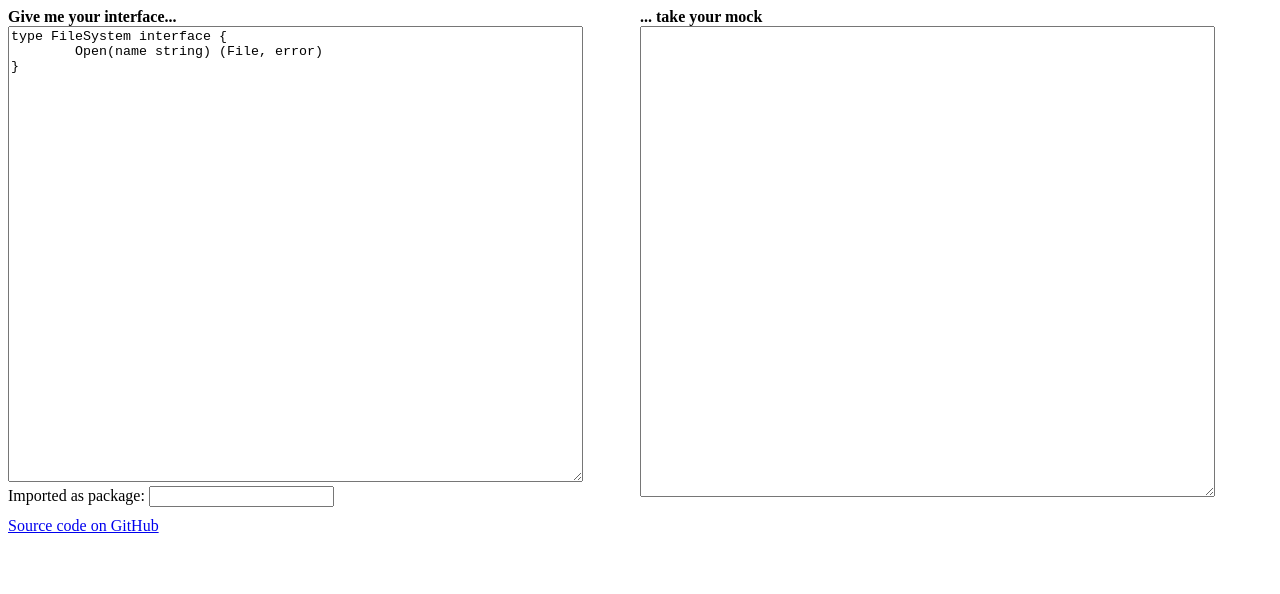
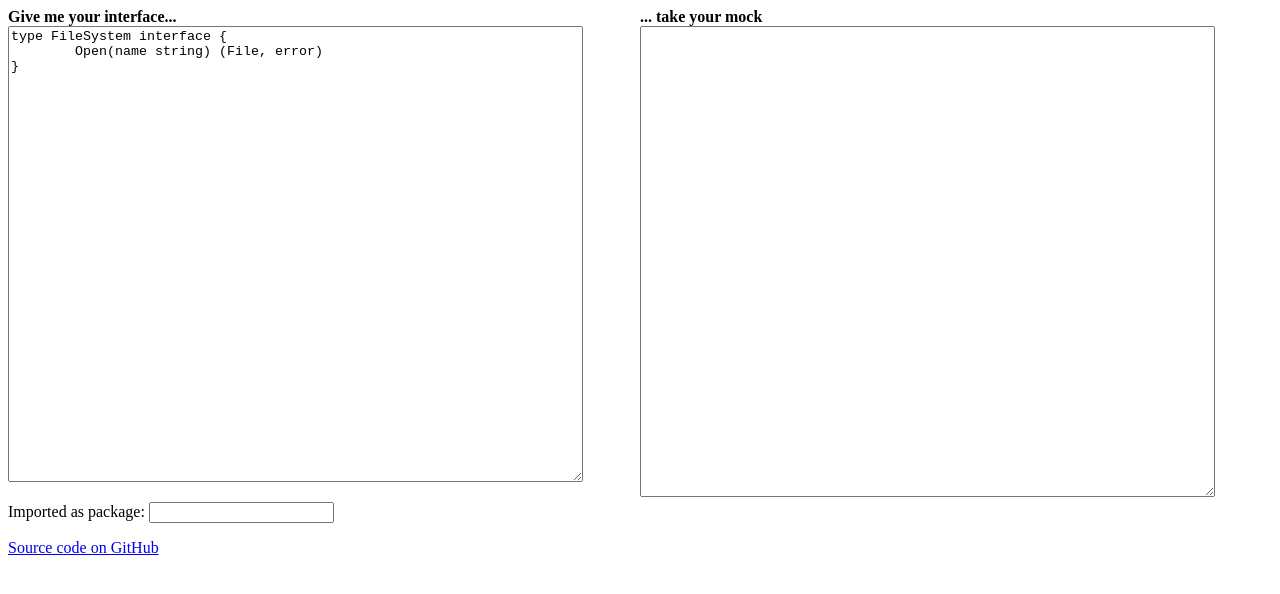
Before and after one commit to tcard/instamock.tcardenas.me, a plain HTML site: page index.html in a window 1280 px wide. Drawn offline with Linux system fonts and the light colour scheme; no server answers.

Commit message:
Be slightly less ugly.

```diff
--- a/index.html
+++ b/index.html
@@ -16,7 +16,7 @@ type FileSystem interface {
 }
 </textarea>
 
-Imported as package: <input type="text" id="pkg-name">
+<p>Imported as package: <input type="text" id="pkg-name"></p>
 
 </div>
 
@@ -27,7 +27,9 @@ Imported as package: <input type="text" id="pkg-name">
 </textarea>
 </div>
 
+<footer style="clear: both;">
 <p><a href="https://github.com/tcard/instamock.tcardenas.me">Source code on GitHub</a></p>
+</footer>
 
 <script src="wasm_exec.js"></script>
 <script>
```
